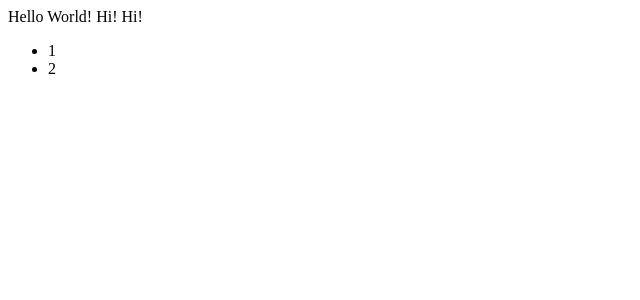
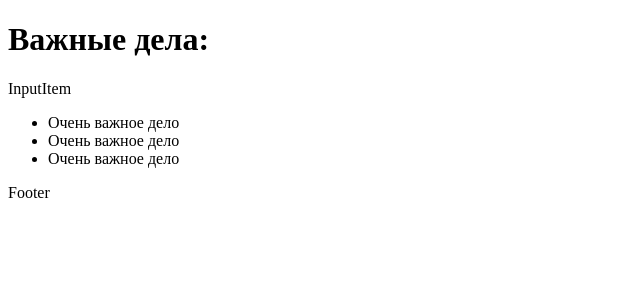
Before and after one commit to WebHeroSchool/todo_oleg, a React (Create React App) app: page / in a window 1280 px wide. Shown: the top 300 px of the page, without its empty margins (0-640 px from the left). Built offline with nearby package versions, Linux system fonts and the light colour scheme.

Commit message:
+ структура проекта

```diff
--- /dev/null
+++ b/src/components/App/App.js
@@ -0,0 +1,12 @@
+import React from 'react';
+import ItemList from '../ItemList/ItemList';
+const App =()=> (
+  <div>
+    <h1>Важные дела:</h1>
+    <p>InputItem</p>
+    <ItemList />
+    <p>Footer</p>
+  </div>
+);
+
+export default App;
--- /dev/null
+++ b/src/components/Item/Item.js
@@ -0,0 +1,7 @@
+import React from 'react';
+
+const Item =()=>(
+  <span>Очень важное дело</span>
+);
+
+export default Item;
--- /dev/null
+++ b/src/components/ItemList/ItemList.js
@@ -0,0 +1,11 @@
+import React from 'react';
+import Item from '../Item/Item';
+const ItemList =()=> (
+  <ul>
+  <li><Item /></li>
+  <li><Item /></li>
+  <li><Item /></li>
+  </ul>
+);
+
+export default ItemList;
--- a/src/index.js
+++ b/src/index.js
@@ -1,6 +1,6 @@
 import React from 'react';
 import ReactDOM from 'react-dom';
-import App from './App';
+import App from './components/App/App';
 
 
 
```
Also changed, not shown: 1 other file (tests, documents, lock files or other folders).
